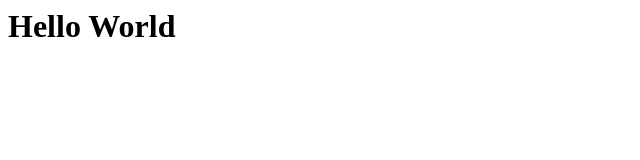
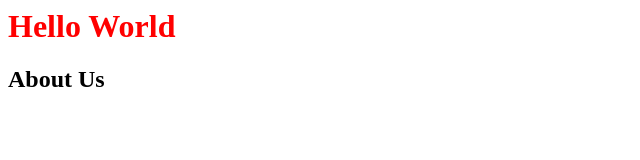
Before and after one commit to BudimirMartinovic/firstGitProject, a plain HTML site: page index.html in a window 1280 px wide. Shown: the whole page, without its empty margins (0-640 px from the left). Drawn offline with Linux system fonts and the light colour scheme.

Commit message:
link css to html file

```diff
--- a/CSS/main.css
+++ b/CSS/main.css
@@ -0,0 +1,2 @@
+h1 {
+color: red; }
--- a/index.html
+++ b/index.html
@@ -1 +1,7 @@
+<head>
+  <link rel="stylesheet" type="text/css" href="css/main.css">
+</head>
+
 <h1> Hello World </h1>
+
+<h2> About Us </h2>
```
